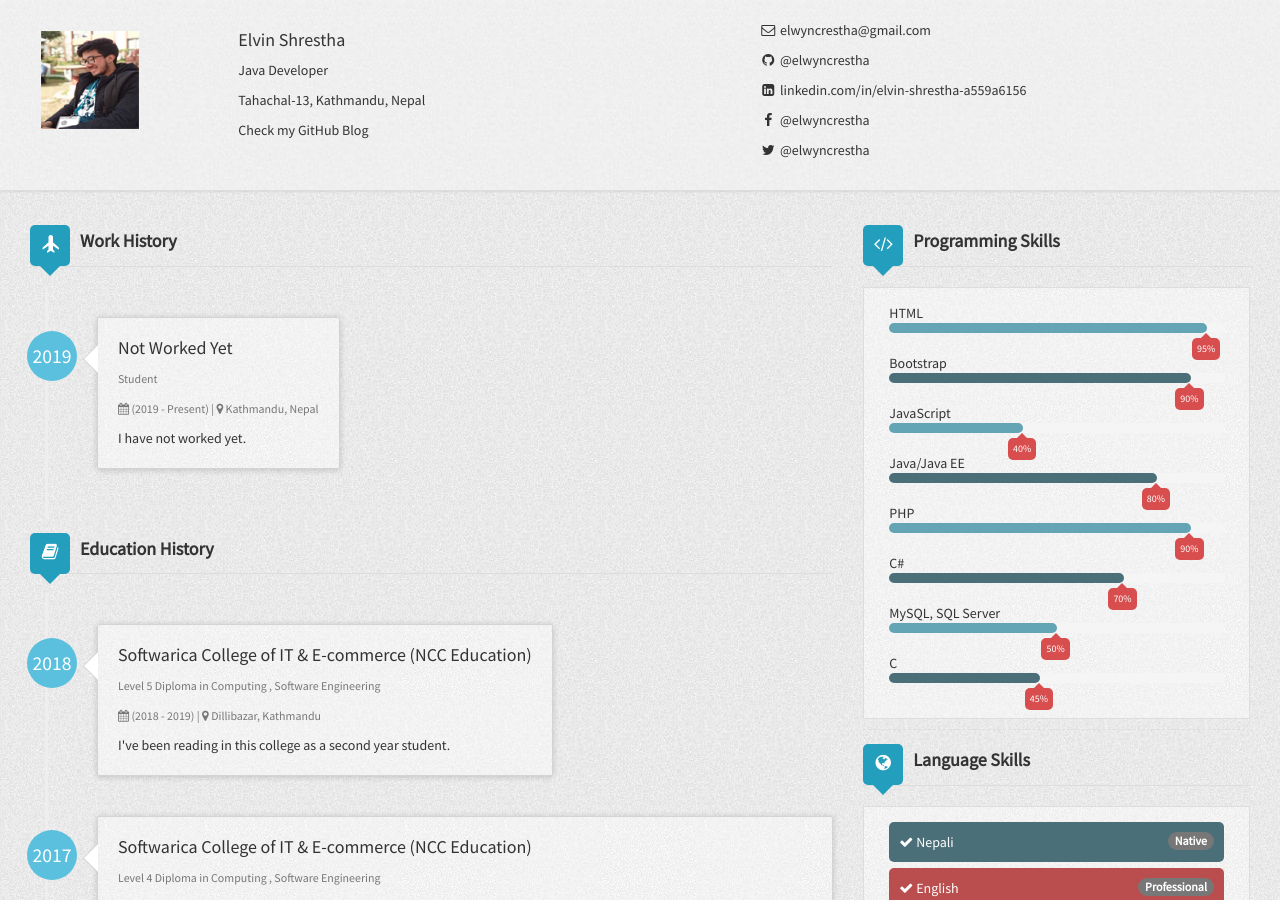
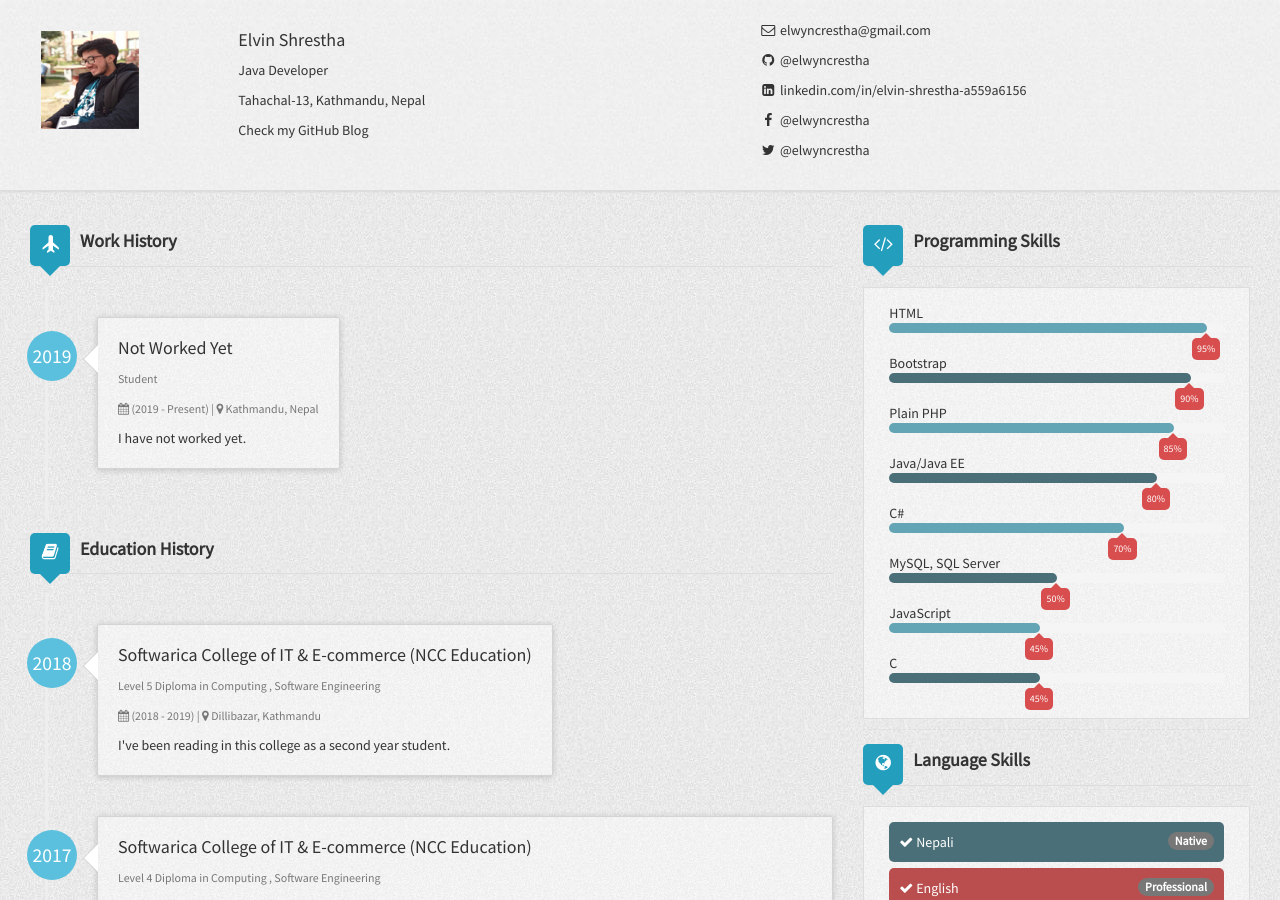
Before and after one commit to elwyncrestha/elwyncrestha.github.io-old, a Jekyll site: the page built from index.html, in a window 1280 px wide and 900 px high. Built offline with Jekyll 4.4.1, drawn with Linux system fonts in a browser that asks for light colours; nearby versions of some CDN libraries.

Commit message:
Update _config.yml

```diff
--- a/_config.yml
+++ b/_config.yml
@@ -83,20 +83,20 @@ author:
       name: Bootstrap
       percentage: 90%
     - skill3:
-      name: JavaScript
-      percentage: 40%
+      name: Plain PHP
+      percentage: 85%
     - skill4:
       name: Java/Java EE
       percentage: 80%
     - skill5:
-      name: PHP
-      percentage: 90%
-    - skill6:
       name: C#
       percentage: 70%
-    - skill7:
+    - skill6:
       name: MySQL, SQL Server
       percentage: 50%
+    - skill7:
+      name: JavaScript
+      percentage: 45%
     - skill8:
       name: C
       percentage: 45%
```
